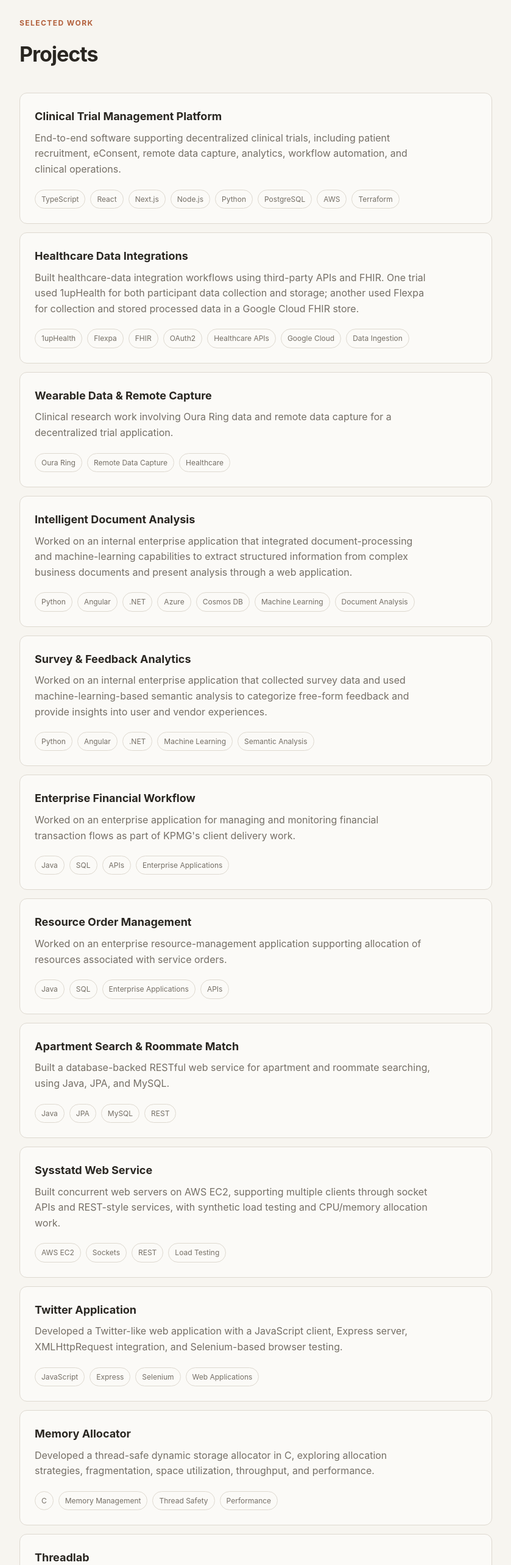
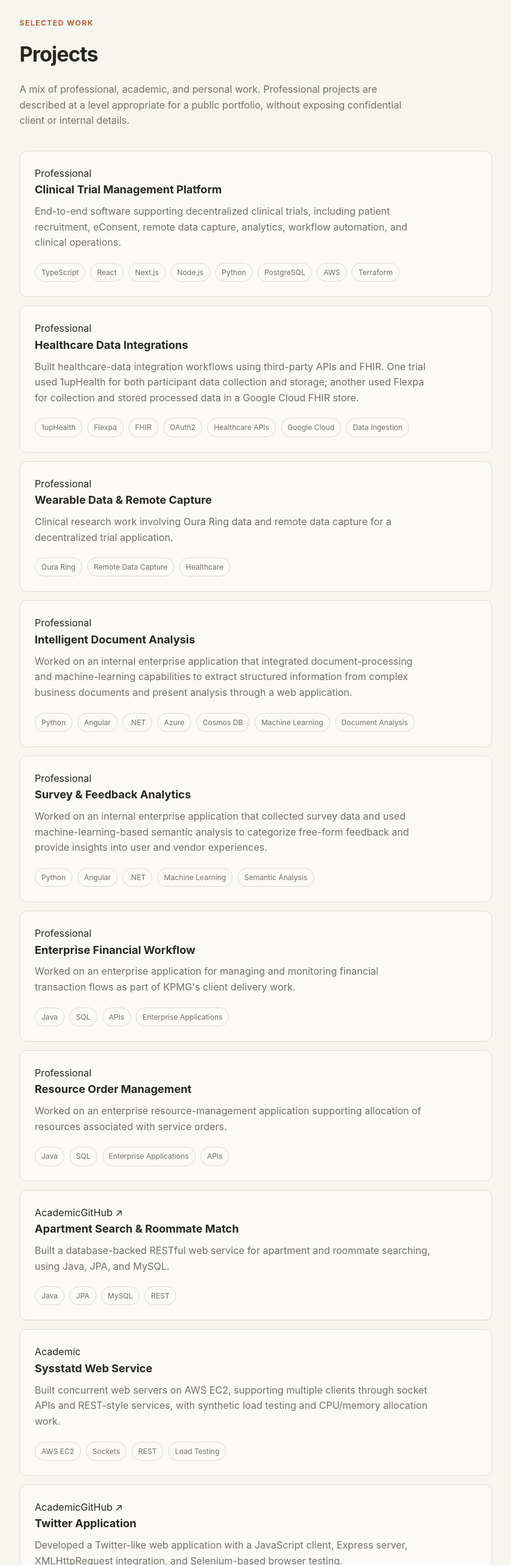
Before and after one commit to ATwork88/Portfolio1, a Next.js app: page / in a window 1280 px wide. Shown: the part 1600-4166 px from the top of the page at 61% size, without its empty margins (290-1129 px from the left). Built offline with nearby package versions, Linux system fonts and the light colour scheme.

Commit message:
Update portfolio content: components/portfolio/projects-section.tsx

```diff
--- a/components/portfolio/projects-section.tsx
+++ b/components/portfolio/projects-section.tsx
@@ -5,11 +5,30 @@ export function ProjectsSection() {
     <section id="projects" className="section">
       <p className="section-eyebrow">Selected Work</p>
       <h2>Projects</h2>
+      <p className="section-copy">
+        A mix of professional, academic, and personal work. Professional
+        projects are described at a level appropriate for a public portfolio,
+        without exposing confidential client or internal details.
+      </p>
 
       <div className="project-list">
         {projects.map((project) => (
           <article key={project.title} className="project-card">
             <div>
+              <div className="project-meta">
+                <span className="project-category">{project.category}</span>
+                {project.href && (
+                  <a
+                    className="project-link"
+                    href={project.href}
+                    target="_blank"
+                    rel="noreferrer"
+                  >
+                    GitHub ↗
+                  </a>
+                )}
+              </div>
+
               <h3>{project.title}</h3>
               <p>{project.description}</p>
             </div>
```
